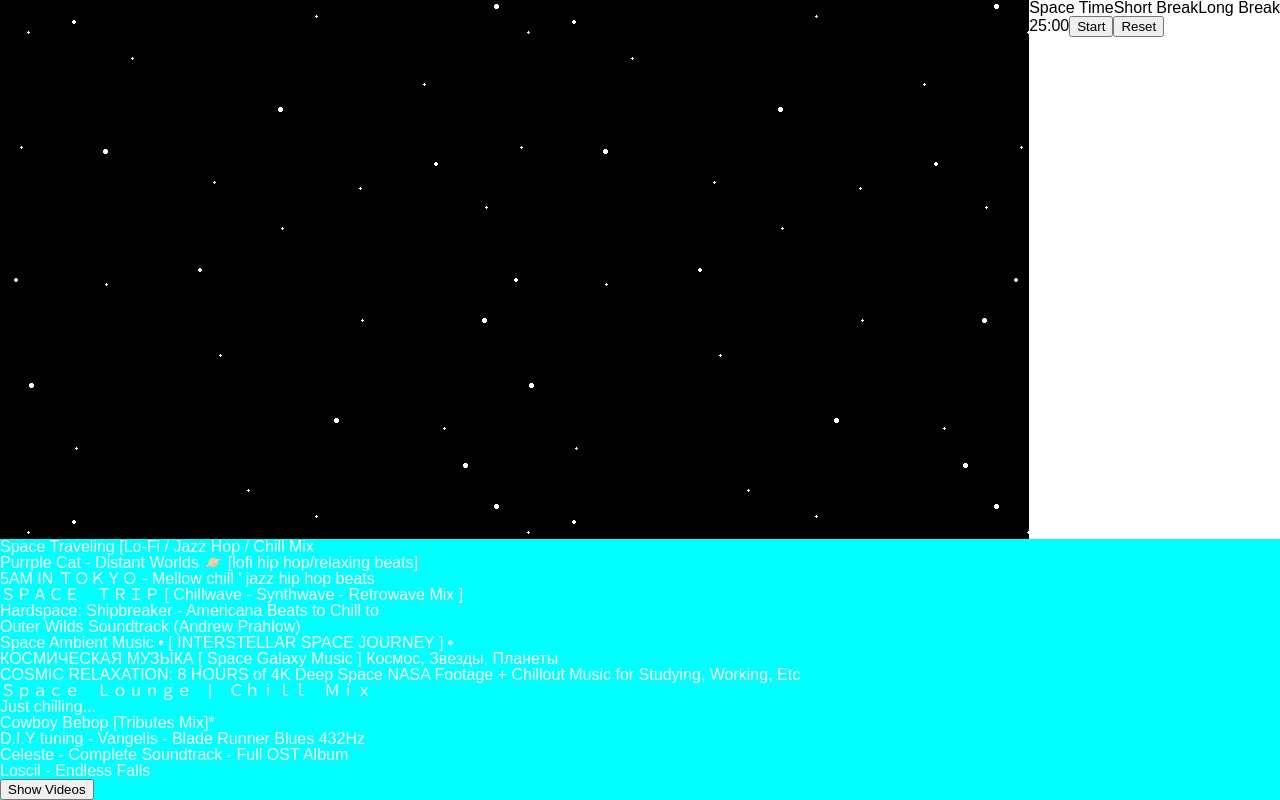
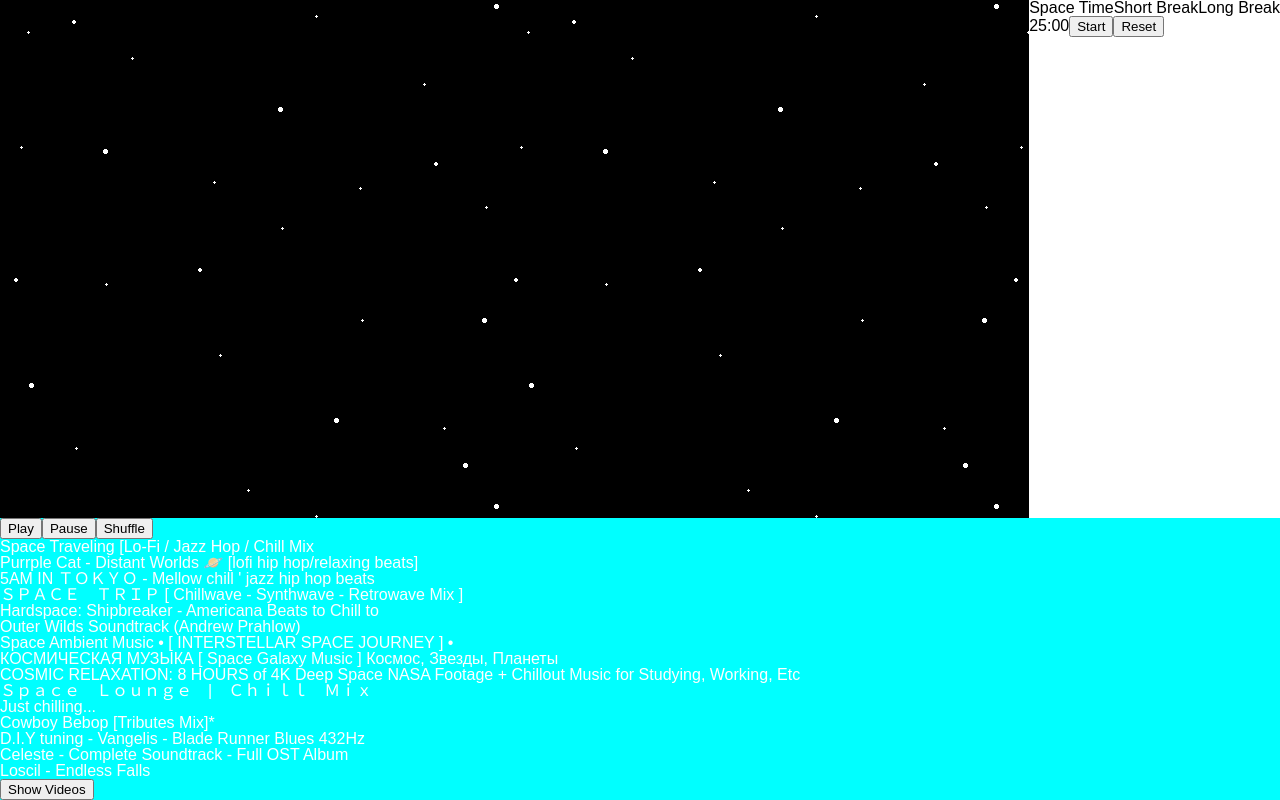
Before and after one commit to galenddavis/space-time-r, a React app: page / in a window 1280 px wide. Built offline with nearby package versions, Linux system fonts and the light colour scheme; a web font is replaced by a local one.

Commit message:
Hide video and add control buttons

```diff
--- /dev/null
+++ b/src/components/videos/vid-player.css
@@ -0,0 +1,7 @@
+.video-player {
+    display: none;
+}
+
+/* .vid-buttons {
+    background-color: red;
+} */
--- a/src/components/videos/vid-player.js
+++ b/src/components/videos/vid-player.js
@@ -1,16 +1,12 @@
 import React, { useState, useEffect } from 'react';
 import YouTube from 'react-youtube';
+import "./vid-player.css"
 import { VideoIndex } from './vid-index';
 const Util = require('../../util/vid-utils');
 
 export const VideoPlayer = () => {
     const [videoSrc, setVideoSrc] = useState(Util.videos[0].id)
     const [player, setPlayer] = useState(null)
-
-    // Resets video player if videoId prop changes
-    // useEffect(() => {
-
-    // }, [])
 
     // Selects a new random video from the list
     const shuffleVideo = (numVids) => {
@@ -40,12 +36,15 @@
     return (
         <div className='video-container'>
             <YouTube
-                className='video'
+                className='video-player'
                 videoId={videoSrc}
                 opts={Util.opts}
                 onReady={onReady}
             />
             <section className='vid-buttons'>
+                <button onClick={() => playVid()}>Play</button>
+                <button onClick={() => pauseVid()}>Pause</button>
+                <button onClick={() => shuffleVideo(Util.videos.length)}>Shuffle</button>
                 <VideoIndex changeVideo={changeVideo} />
             </section>
         </div>
```
Also changed, not shown: src/components/videos/vid-index-item.css (added), src/components/videos/vid-index-item.js (line endings or trailing spaces), src/components/videos/vid-index.css (added).
